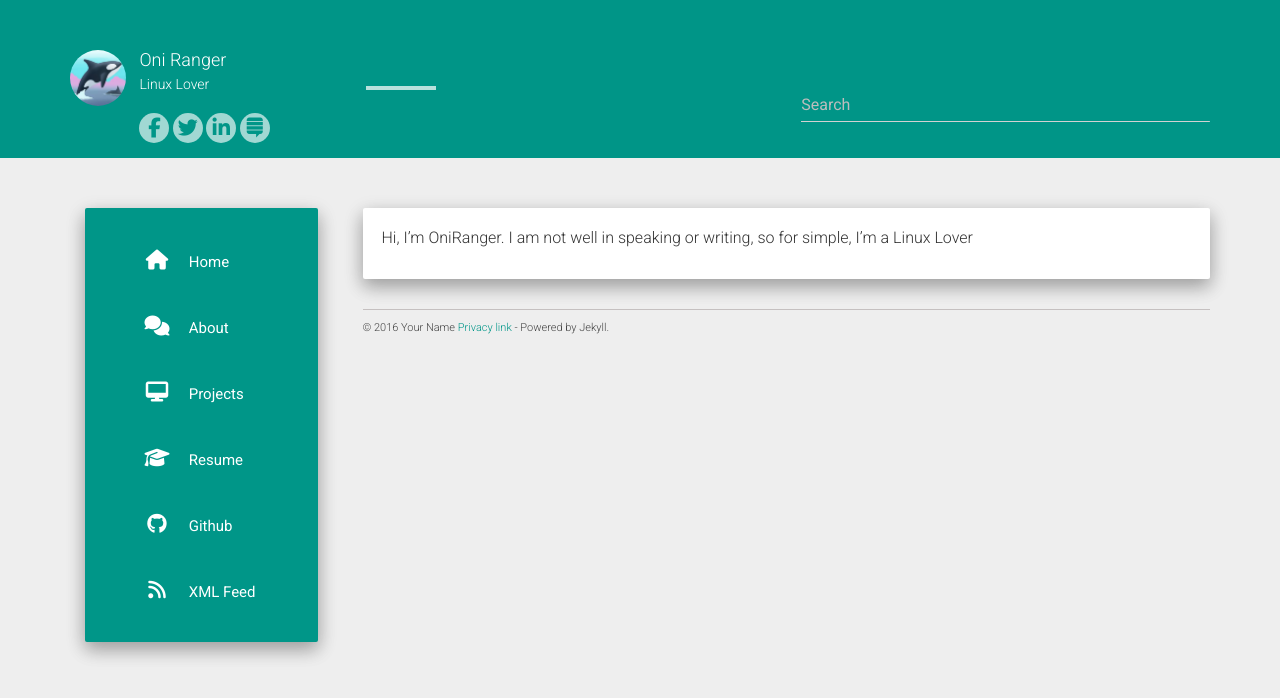
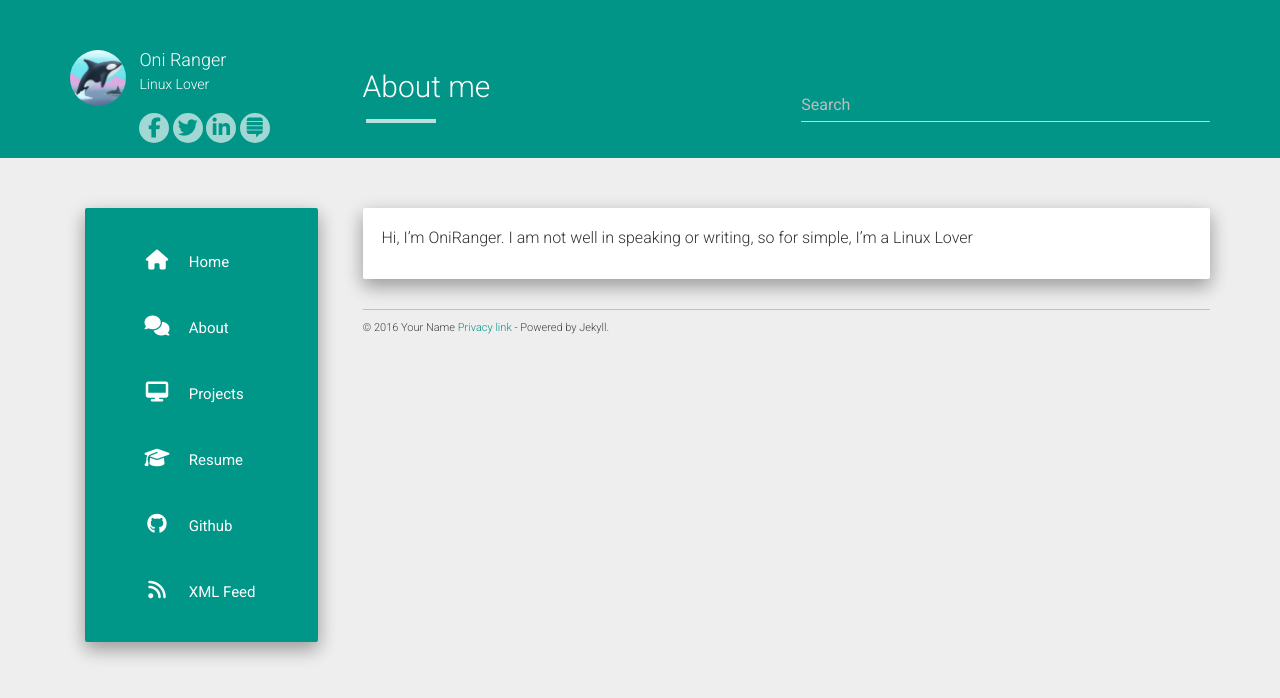
Before and after one commit to ita93/ita93.github.io, a Jekyll site: the page built from about.md, in a window 1280 px wide. Shown: the top 698 px of the page. Built offline with Jekyll 4.4.1, drawn with Linux system fonts in a browser that asks for light colours; nearby versions of some CDN libraries; our own code applies the rules of GitHub Pages for plain Markdown files.

Commit message:
about me

```diff
--- a/about.md
+++ b/about.md
@@ -1 +1,5 @@
+---
+layout: page
+title: About me
+---
 Hi, I'm OniRanger. I am not well in speaking or writing, so for simple, I'm a Linux Lover
```
Also changed, not shown: _posts/2018-01-25-Blocking IO.md (+1 -0 lines).
